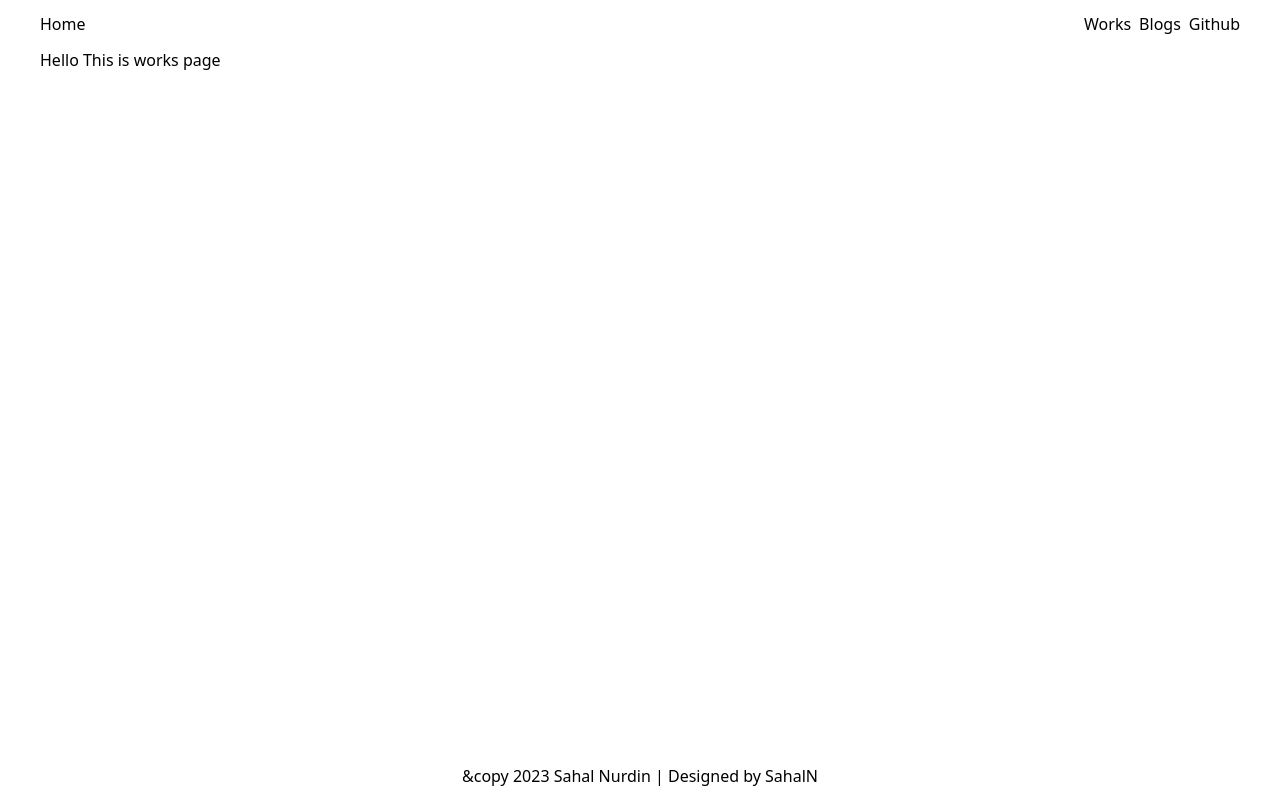
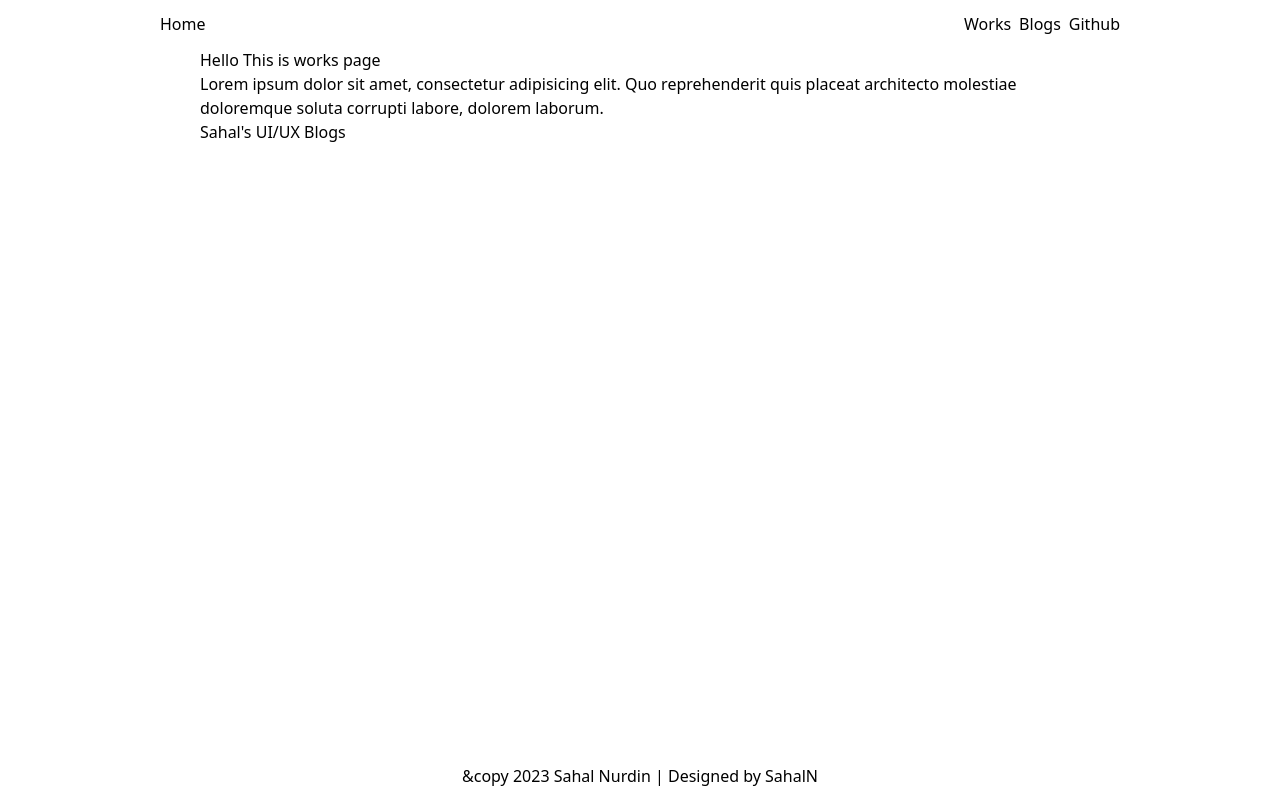
Before and after one commit to SahalN/sahaln-portfolio, a Next.js app: page /works in a window 1280 px wide. Built offline with nearby package versions, Linux system fonts and the light colour scheme.

Commit message:
Add pages in works

```diff
--- a/app/layout.jsx
+++ b/app/layout.jsx
@@ -7,7 +7,7 @@ export default function RootLayout({ children }) {
   return (
     <>
       <html lang='en'>
-        <body className='flex flex-col min-h-screen px-10 py-3'>
+        <body className='flex flex-col min-h-screen px-40 py-3'>
           <header>
             <nav>
               <ul className='flex gap-2'>
@@ -28,7 +28,7 @@ export default function RootLayout({ children }) {
               </ul>
             </nav>
           </header>
-          <main className='py-3 grow'>{children}</main>
+          <main className='px-10 py-3 grow'>{children}</main>
           <footer className='text-center'>
             &copy 2023 Sahal Nurdin | Designed by SahalN
           </footer>
--- a/app/page.jsx
+++ b/app/page.jsx
@@ -1,5 +1,15 @@
 /** @format */
 
 export default function HomePage() {
-  return <h1>Hello This is main page</h1>;
+  return (
+    <>
+      <h1>Hello This is main page</h1>
+      <p>
+        Lorem ipsum dolor, sit amet consectetur adipisicing elit. Fugiat labore
+        ipsa voluptas voluptatem in dolore obcaecati animi expedita consectetur
+        facilis, amet quidem beatae incidunt impedit officia, ratione dolorum.
+        Quo, sit.
+      </p>
+    </>
+  );
 }
--- a/app/works/page.jsx
+++ b/app/works/page.jsx
@@ -1,5 +1,21 @@
 /** @format */
 
+import Link from "next/link";
+
 export default function WorksPage() {
-  return <h1>Hello This is works page</h1>;
+  return (
+    <>
+      <h1>Hello This is works page</h1>
+      <p>
+        Lorem ipsum dolor sit amet, consectetur adipisicing elit. Quo
+        reprehenderit quis placeat architecto molestiae doloremque soluta
+        corrupti labore, dolorem laborum.
+      </p>
+      <ul>
+        <li>
+          <Link href='/works/sahalnuiux-blogs'>Sahal's UI/UX Blogs</Link>
+        </li>
+      </ul>
+    </>
+  );
 }
--- /dev/null
+++ b/app/works/sahalnuiux-blogs/page.jsx
@@ -0,0 +1,3 @@
+/** @format */
+
+export default function SahalnuiuxblogsPage() {}
```
Also changed, not shown: app/works/gameverse-chronicles/page.jsx (added).
